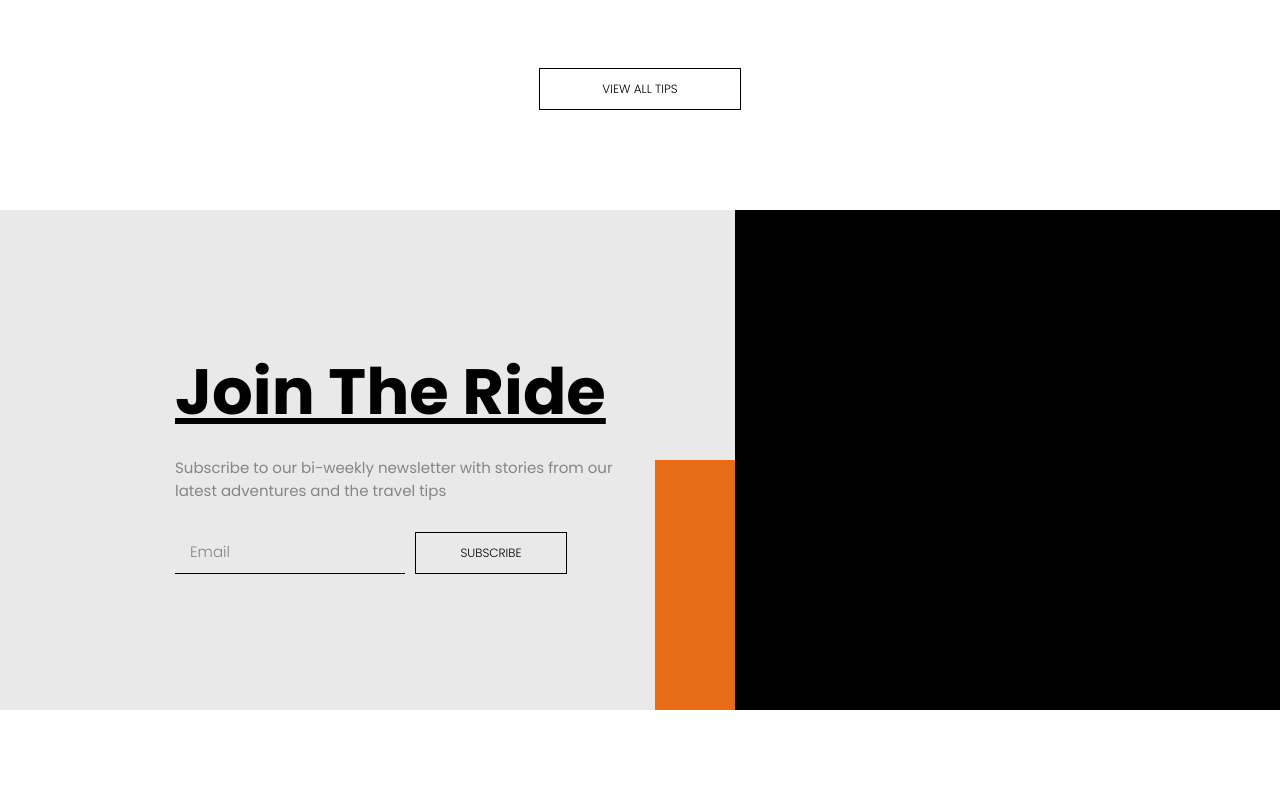
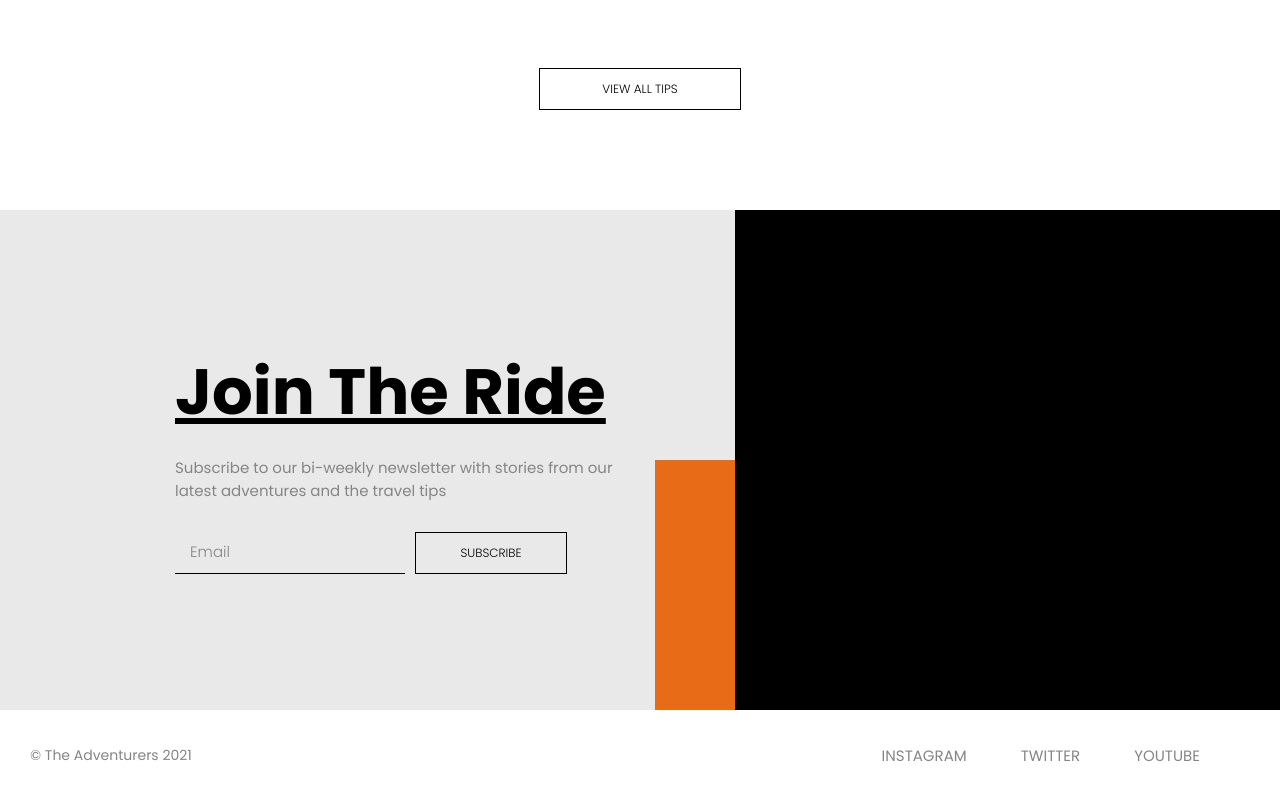
Before and after one commit to vighneshwho/Vighnesh_1, a plain HTML site: page index.html in a window 1280 px wide. Shown: the part 4644-5444 px from the top of the page. Before the commit the page ends 5354 px from the top, so only its background shows below. Drawn offline with Linux system fonts and the light colour scheme.

Commit message:
Add footer

```diff
--- a/index.html
+++ b/index.html
@@ -313,6 +313,29 @@
                     </div>
             </div>
         </section>
+
+        <section class="footer">
+            <div class="footer-copyright">
+                &copy; The Adventurers 2021
+            </div>
+            <div class="footer-links">
+                <span>
+                    <a href="#" class="footer-link">
+                        Instagram
+                    </a>
+                </span>
+                <span>
+                    <a href="#" class="footer-link">
+                        Twitter
+                    </a>
+                </span>
+                <span>
+                    <a href="#" class="footer-link">
+                        Youtube
+                    </a>
+                </span>
+            </div>
+        </section>
     </div>
 </body>
 </html>
--- a/main.css
+++ b/main.css
@@ -19,6 +19,22 @@
 svg{
     width: 20px;
     height: auto;
+}
+
+a{
+    text-decoration: none;
+    color: var(--sub-text);
+}
+
+a:link{
+    color: var(--sub-text);
+}
+
+a:visited{
+    color: var(--sub-text);
+}
+a:active{
+    color: var(--sub-text);
 }
 
 .container{
@@ -502,3 +518,26 @@ h2{
     background-color: black;
     background-image: url(./assets/contact.jpg);
 }
+
+.footer{
+    height: 90px;
+
+    display: flex;
+    align-items: center;
+    justify-content: space-between;
+}
+
+.footer-copyright{
+    color: var(--sub-text);
+    font-size: 14px;
+}
+
+.footer-links > span{
+    text-transform: uppercase;
+    margin-right: 50px;
+    font-size: 15px;
+}
+
+.footer-links a:hover{
+    color: var(--orange);
+}
```
